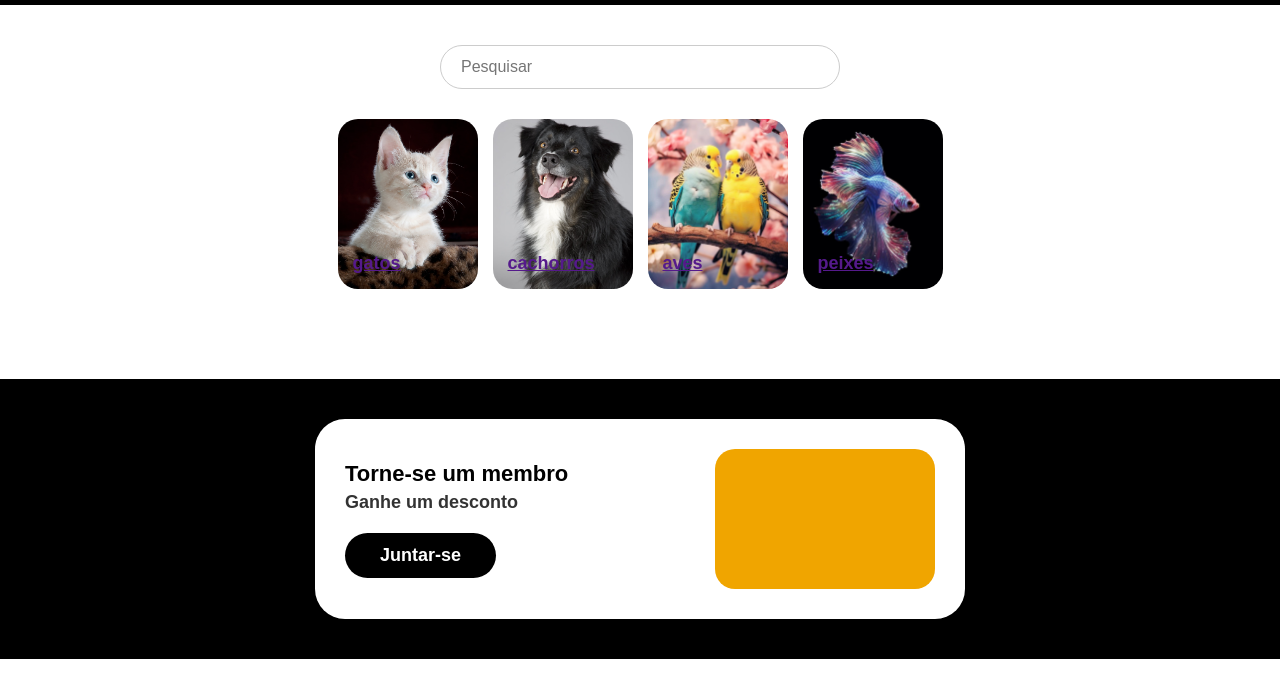
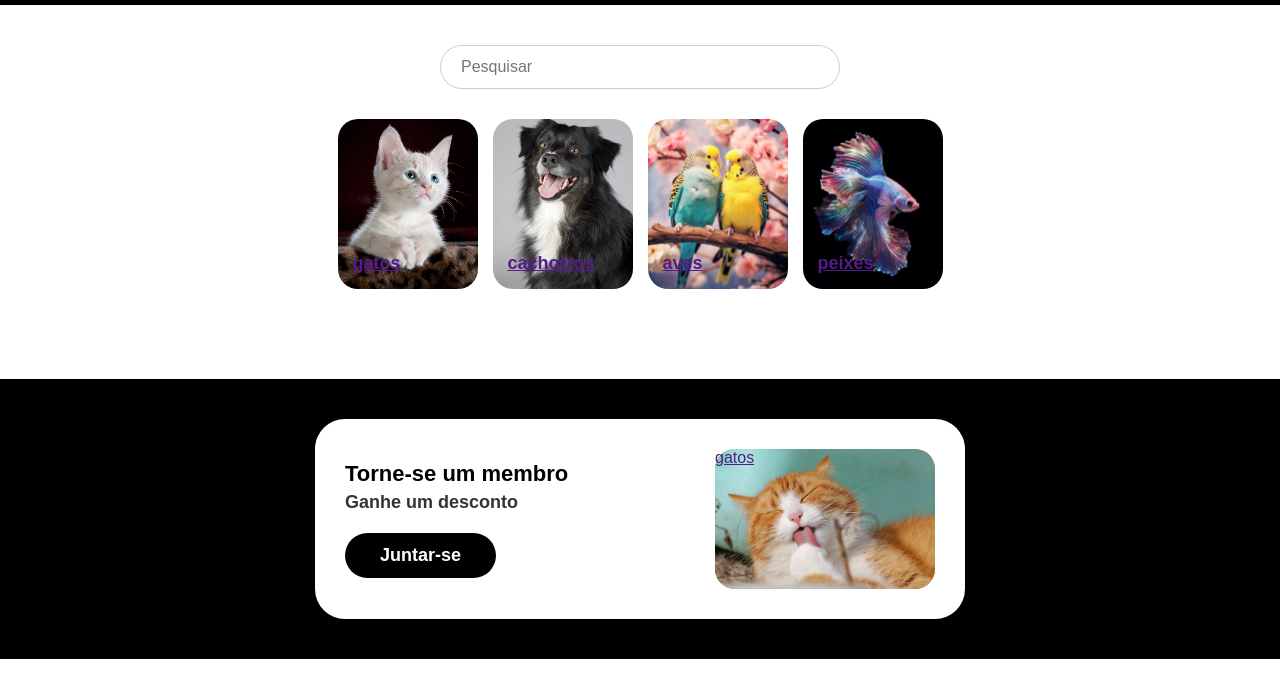
Before and after one commit to Dymitri17/SESI_DA, a plain HTML site: page aula 5/index2.html in a window 1280 px wide. Shown: the part 65-762 px from the top of the page. Drawn offline with Linux system fonts and the light colour scheme.

Commit message:
entrega aula5

```diff
--- a/aula 5/index2.html
+++ b/aula 5/index2.html
@@ -192,7 +192,11 @@
                 <p>Ganhe um desconto</p>
                 <button class="botao-juntar">Juntar-se</button>
             </div>
-            <div class="foto-membro"></div>
+            <div class="foto-membro">
+            <div class="foto-membro" style="background-image: url('./imagens/gato_laranja.jpg'); background-size: cover; background-position: center;">
+                <a href="">gatos</a>
+                <!-- <img src="imagens/gato_laranja.jpg" alt="gato"> -->
+            </div>
         </div>
     </div>
 
```
